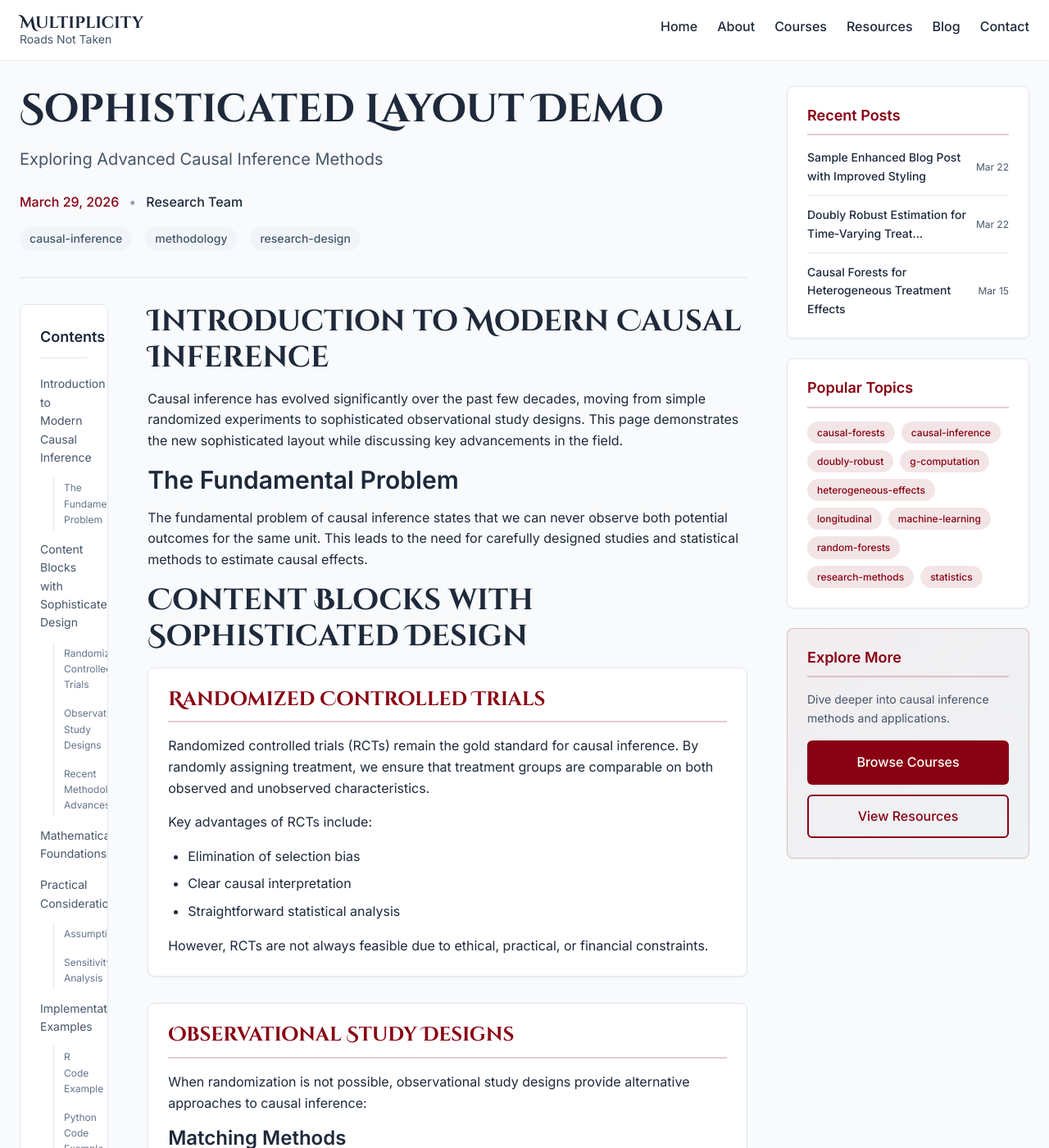
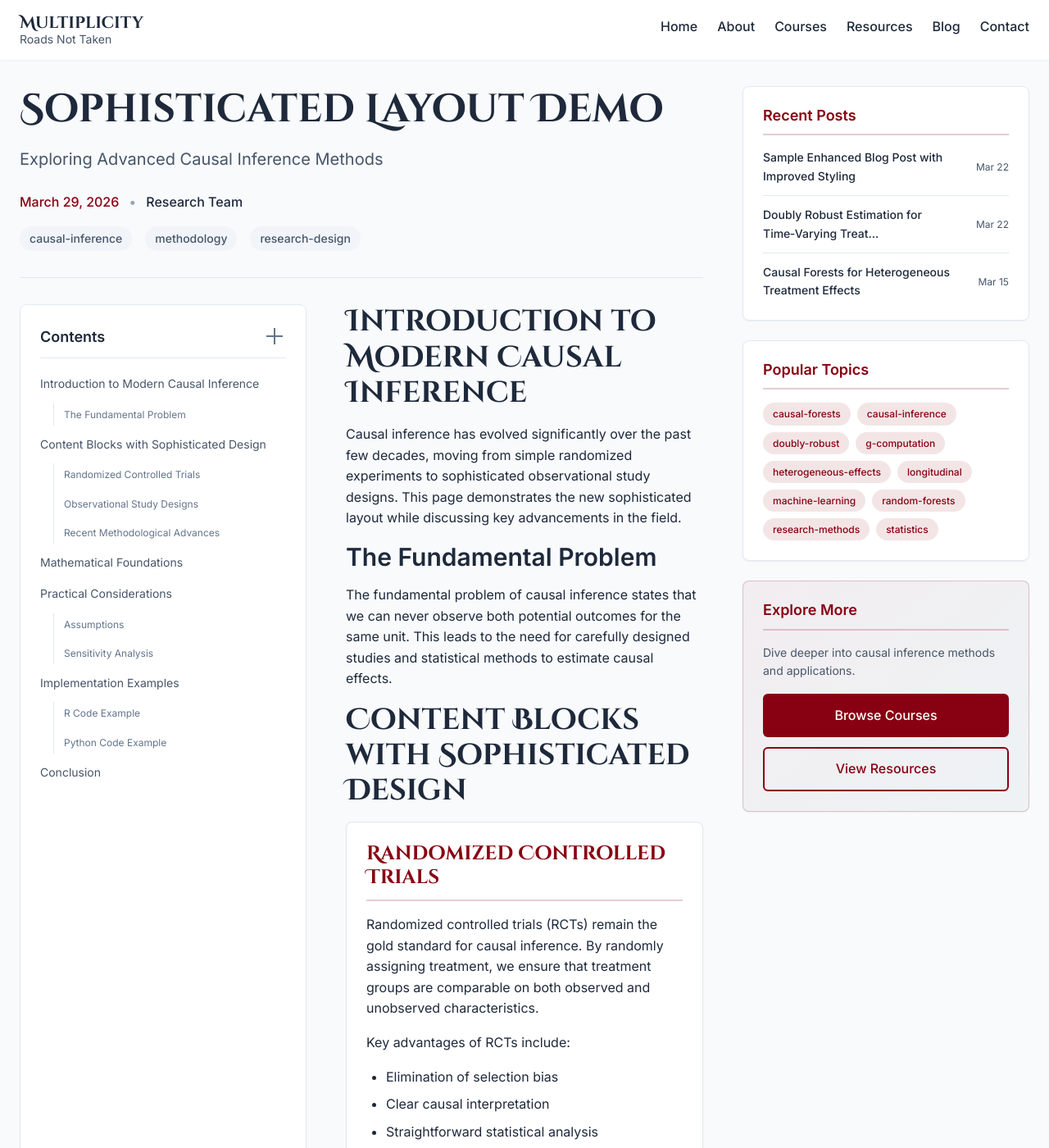
Before and after one commit to Feiran-Z/Multiplicity, a Jekyll site: the page built from sophisticated-demo.md, in a window 1280 px wide and 1400 px high. Shown: the whole window at 82% size. Built offline with Jekyll 4.4.1, drawn with Linux system fonts in a browser that asks for light colours; some of the changed text lies outside the part shown.

Commit message:
TOC width fix

```diff
--- a/_sass/_base.scss
+++ b/_sass/_base.scss
@@ -223,6 +223,15 @@ hr {
   @media (min-width: $breakpoint-lg) {
     padding: 0 $spacing-6;
   }
+
+  // Allow container to be more flexible for sophisticated layouts
+  &.container-flexible {
+    max-width: 1400px;
+
+    @media (min-width: $breakpoint-2xl) {
+      max-width: 1600px;
+    }
+  }
 }
 
 // Utility classes
--- a/_sass/_components.scss
+++ b/_sass/_components.scss
@@ -1579,7 +1579,8 @@
   grid-template-columns: 1fr;
 
   @media (min-width: $breakpoint-lg) {
-    grid-template-columns: 3fr 1fr;
+    // Flexible grid with minmax constraints for sidebar
+    grid-template-columns: minmax(0, 1fr) minmax(280px, 350px);
     gap: $spacing-12;
   }
 }
@@ -1659,7 +1660,8 @@
   grid-template-columns: 1fr;
 
   @media (min-width: $breakpoint-lg) {
-    grid-template-columns: 1fr 3fr;
+    // Flexible grid with minmax constraints for TOC
+    grid-template-columns: minmax(280px, 350px) minmax(0, 1fr);
     gap: $spacing-12;
   }
 }
@@ -1674,11 +1676,17 @@
   top: $spacing-8;
   max-height: calc(100vh - $spacing-16);
   overflow-y: auto;
+  // Width constraints for consistent sizing
+  min-width: 280px;
+  max-width: 350px;
+  width: 100%;
 
   @media (max-width: #{$breakpoint-lg - 1px}) {
     position: static;
     max-height: none;
     order: -1; // Move TOC above content on mobile
+    min-width: auto;
+    max-width: none;
   }
 }
 
@@ -1918,9 +1926,16 @@
 
 // Sidebar components
 .sidebar {
+  // Width constraints for consistent sizing
+  min-width: 280px;
+  max-width: 350px;
+  width: 100%;
+
   @media (max-width: #{$breakpoint-lg - 1px}) {
     order: -1; // Move sidebar above content on mobile
     margin-bottom: $spacing-8;
+    min-width: auto;
+    max-width: none;
   }
 }
 
```
Also changed, not shown: .claude/agent-memory/frontend-styling-component/MEMORY.md, .claude/agent-memory/frontend-styling-component/toc-sidebar-analysis.md (added), .claude/agent-memory/frontend-styling-component/toc-sidebar-width-fixes.md (added).
